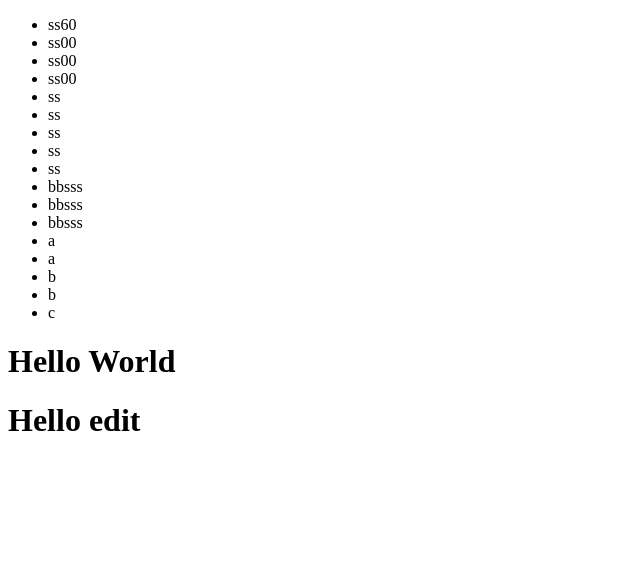
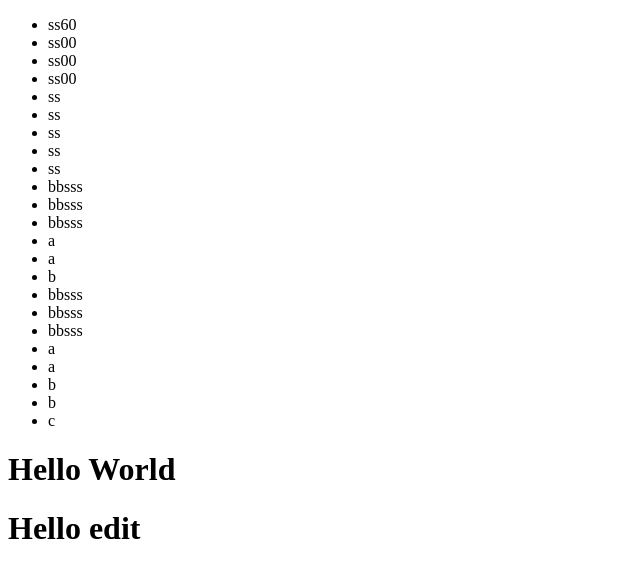
Before and after one commit to MOHAMED020EGY01/theFristRepository, a plain HTML site: page index.html in a window 1280 px wide. Shown: the whole page, without its empty margins (0-640 px from the left). Drawn offline with Linux system fonts and the light colour scheme.

Commit message:
helloworld

```diff
--- a/index.html
+++ b/index.html
@@ -22,6 +22,11 @@
         <li>bbsss</li>
         <li>a</li><li>a</li>
         <li>b</li>
+                <li>bbsss</li>
+        <li>bbsss</li>
+        <li>bbsss</li>
+        <li>a</li><li>a</li>
+        <li>b</li>
 <li>b</li>
         <li>c</li>
     </ul>
```
